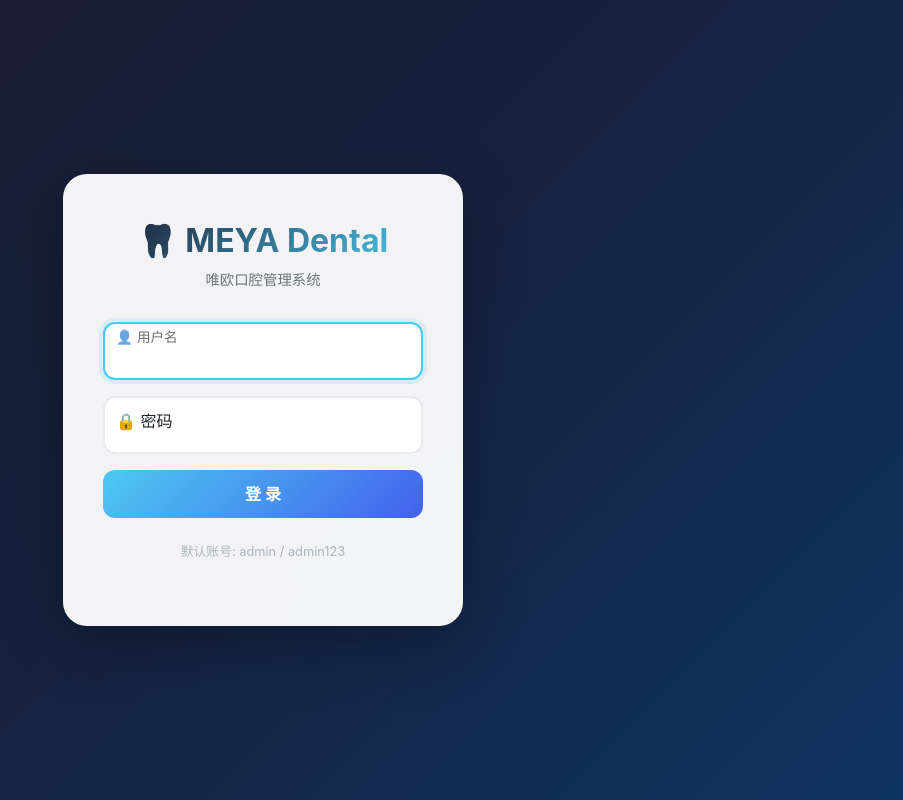
After one commit to morrowlesleyyy-cloud/finger-dental-manager, a Flask app: page /login in a window 1280 px wide. The commit adds this page. Shown: the whole page, without its empty margins (377-1280 px from the left). Run offline with Flask 3, Linux system fonts and the light colour scheme.

Commit message:
add login authentication
- Login page with admin/admin123 (configurable via env vars)
- Session-based auth with @login_required decorator
- Logout button in header
- Auto-redirect to login on expired session
- API 401 handling for SPA

```diff
--- a/app.py
+++ b/app.py
@@ -5,8 +5,9 @@ import json
 import uuid
 from datetime import datetime, date, timedelta
 from flask import (Flask, render_template, request, jsonify, redirect,
-                   url_for, flash, Response, send_from_directory)
+                   url_for, flash, Response, send_from_directory, session as flask_session)
 from sqlalchemy import func, extract, or_
+from functools import wraps
 
 # Add parent dir for imports
 sys.path.insert(0, os.path.dirname(os.path.abspath(__file__)))
@@ -27,6 +28,30 @@ app.config['SQLALCHEMY_TRACK_MODIFICATIONS'] = False
 from models import db, Patient, Appointment, Transaction
 db.init_app(app)
 
+# =================== Auth Configuration ===================
+# Change these via environment variables
+ADMIN_USERNAME = os.environ.get('ADMIN_USERNAME', 'admin')
+ADMIN_PASSWORD = os.environ.get('ADMIN_PASSWORD', 'admin123')
+
+def login_required(f):
+    """Require valid session for route."""
+    @wraps(f)
+    def decorated(*args, **kwargs):
+        if not flask_session.get('logged_in'):
+            # API routes return 401, page routes redirect
+            if request.path.startswith('/api/'):
+                return jsonify({'error': 'unauthorized'}), 401
+            return redirect(url_for('login_page'))
+        return f(*args, **kwargs)
+    return decorated
+
+def no_cache(response):
+    """Add headers to prevent caching of protected pages."""
+    response.headers['Cache-Control'] = 'no-store, no-cache, must-revalidate, max-age=0'
+    response.headers['Pragma'] = 'no-cache'
+    response.headers['Expires'] = '0'
+    return response
+
 # =================== SSE 客户端管理 ===================
 sse_clients = []
 
@@ -46,11 +71,49 @@ def sse_broadcast(event, data):
 with app.app_context():
     db.create_all()
 
+# =================== Auth Routes ===================
+
+@app.route('/login', methods=['GET'])
+def login_page():
+    if flask_session.get('logged_in'):
+        return redirect(url_for('index'))
+    return render_template('login.html')
+
+
+@app.route('/api/login', methods=['POST'])
+def api_login():
+    data = request.get_json()
+    username = data.get('username', '')
+    password = data.get('password', '')
+
+    if username == ADMIN_USERNAME and password == ADMIN_PASSWORD:
+        flask_session['logged_in'] = True
+        flask_session['username'] = username
+        return jsonify({'success': True})
+
+    return jsonify({'success': False, 'error': '用户名或密码错误'}), 401
+
+
+@app.route('/api/logout', methods=['POST'])
+def api_logout():
+    flask_session.clear()
+    return jsonify({'success': True})
+
+
+@app.route('/api/auth/check')
+def api_auth_check():
+    return jsonify({
+        'logged_in': flask_session.get('logged_in', False),
+        'username': flask_session.get('username', ''),
+    })
+
+
 # =================== 主页 / Dashboard ===================
 
 @app.route('/')
+@login_required
 def index():
-    return render_template('base.html')
+    return no_cache(render_template('base.html'))
 
 
 @app.route('/api/dashboard')
@@ -159,6 +222,7 @@ def api_dashboard():
 # =================== 患者管理 ===================
 
 @app.route('/patients')
+@login_required
 def patients_page():
     return render_template('patients.html')
 
@@ -257,6 +321,7 @@ def api_delete_patient(pid):
 # =================== 预约管理 ===================
 
 @app.route('/appointments')
+@login_required
 def appointments_page():
     return render_template('appointments.html')
 
@@ -407,6 +472,7 @@ def api_delete_appointment(aid):
 # =================== 成交管理 ===================
 
 @app.route('/transactions')
+@login_required
 def transactions_page():
     return render_template('transactions.html')
 
@@ -542,6 +608,7 @@ def api_delete_transaction(tid):
 # =================== 报表 ===================
 
 @app.route('/reports')
+@login_required
 def reports_page():
     return render_template('reports.html')
 
@@ -608,6 +675,7 @@ def api_reports_overview():
 # =================== 数据导入 ===================
 
 @app.route('/import')
+@login_required
 def import_page():
     return render_template('import.html')
 
--- /dev/null
+++ b/templates/login.html
@@ -0,0 +1,187 @@
+<!DOCTYPE html>
+<html lang="zh-CN">
+<head>
+    <meta charset="UTF-8">
+    <meta name="viewport" content="width=device-width, initial-scale=1.0">
+    <title>MEYA Dental 管理系统 - 登录</title>
+    <link href="https://cdn.jsdelivr.net/npm/bootstrap@5.3.3/dist/css/bootstrap.min.css" rel="stylesheet">
+    <style>
+        body {
+            background: linear-gradient(135deg, #1a1a2e 0%, #16213e 50%, #0f3460 100%);
+            min-height: 100vh;
+            display: flex;
+            align-items: center;
+            justify-content: center;
+            font-family: -apple-system, BlinkMacSystemFont, 'Segoe UI', 'PingFang SC', 'Microsoft YaHei', sans-serif;
+        }
+        .login-card {
+            background: rgba(255, 255, 255, 0.95);
+            backdrop-filter: blur(20px);
+            border-radius: 24px;
+            padding: 48px 40px;
+            width: 100%;
+            max-width: 400px;
+            box-shadow: 0 20px 60px rgba(0, 0, 0, 0.3);
+        }
+        .login-logo {
+            text-align: center;
+            margin-bottom: 32px;
+        }
+        .login-logo h1 {
+            font-size: 2rem;
+            font-weight: 700;
+            background: linear-gradient(135deg, #1a1a2e, #4cc9f0);
+            -webkit-background-clip: text;
+            -webkit-text-fill-color: transparent;
+            background-clip: text;
+        }
+        .login-logo p {
+            color: #6c757d;
+            font-size: 0.9rem;
+            margin-top: 4px;
+        }
+        .form-floating {
+            margin-bottom: 16px;
+        }
+        .form-floating input {
+            border: 2px solid #e9ecef;
+            border-radius: 12px;
+            padding: 16px 12px;
+            height: auto;
+        }
+        .form-floating input:focus {
+            border-color: #4cc9f0;
+            box-shadow: 0 0 0 4px rgba(76, 201, 240, 0.15);
+        }
+        .form-floating label {
+            padding: 12px;
+        }
+        .btn-login {
+            width: 100%;
+            padding: 12px;
+            border-radius: 12px;
+            font-weight: 600;
+            font-size: 1rem;
+            background: linear-gradient(135deg, #4cc9f0, #4361ee);
+            border: none;
+            color: #fff;
+            transition: all 0.2s;
+        }
+        .btn-login:hover {
+            transform: translateY(-1px);
+            box-shadow: 0 4px 12px rgba(76, 201, 240, 0.4);
+        }
+        .btn-login:disabled {
+            opacity: 0.6;
+            transform: none;
+        }
+        .alert {
+            border-radius: 12px;
+            display: none;
+        }
+        .footer {
+            text-align: center;
+            margin-top: 24px;
+            color: #adb5bd;
+            font-size: 0.8rem;
+        }
+        .spinner {
+            display: none;
+            width: 20px;
+            height: 20px;
+            border: 2px solid rgba(255,255,255,0.3);
+            border-top-color: #fff;
+            border-radius: 50%;
+            animation: spin 0.6s linear infinite;
+            margin: 0 auto;
+        }
+        @keyframes spin { to { transform: rotate(360deg); } }
+    </style>
+</head>
+<body>
+    <div class="login-card">
+        <div class="login-logo">
+            <h1>🦷 MEYA Dental</h1>
+            <p>唯欧口腔管理系统</p>
+        </div>
+
+        <div class="alert alert-danger" id="errorAlert" role="alert"></div>
+
+        <form id="loginForm" onsubmit="return handleLogin(event)">
+            <div class="form-floating">
+                <input type="text" class="form-control" id="username"
+                       placeholder="用户名" autocomplete="username" autofocus required>
+                <label for="username">👤 用户名</label>
+            </div>
+            <div class="form-floating">
+                <input type="password" class="form-control" id="password"
+                       placeholder="密码" autocomplete="current-password" required>
+                <label for="password">🔒 密码</label>
+            </div>
+            <button type="submit" class="btn btn-login" id="loginBtn">
+                <span id="btnText">登 录</span>
+                <div class="spinner" id="btnSpinner"></div>
+            </button>
+        </form>
+
+        <div class="footer">
+            <p>默认账号: admin / admin123</p>
+        </div>
+    </div>
+
+    <script>
+    async function handleLogin(e) {
+        e.preventDefault();
+        const username = document.getElementById('username').value.trim();
+        const password = document.getElementById('password').value.trim();
+        const btn = document.getElementById('loginBtn');
+        const btnText = document.getElementById('btnText');
+        const spinner = document.getElementById('btnSpinner');
+        const alert = document.getElementById('errorAlert');
+
+        if (!username || !password) {
+            showError('请输入用户名和密码');
+            return false;
+        }
+
+        btn.disabled = true;
+        btnText.style.display = 'none';
+        spinner.style.display = 'block';
+        alert.style.display = 'none';
+
+        try {
+            const res = await fetch('/api/login', {
+                method: 'POST',
+                headers: {'Content-Type': 'application/json'},
+                body: JSON.stringify({username, password})
+            });
+            const data = await res.json();
+
+            if (data.success) {
+                window.location.href = '/';
+            } else {
+                showError(data.error || '登录失败');
+                btn.disabled = false;
+                btnText.style.display = 'inline';
+                spinner.style.display = 'none';
+            }
+        } catch (err) {
+            showError('网络错误，请重试');
+            btn.disabled = false;
+            btnText.style.display = 'inline';
+            spinner.style.display = 'none';
+        }
+        return false;
+    }
+
+    function showError(msg) {
+        const alert = document.getElementById('errorAlert');
+        alert.textContent = msg;
+        alert.style.display = 'block';
+    }
+
+    // Auto-focus username on load
+    document.getElementById('username').focus();
+    </script>
+</body>
+</html>
```
Also changed, not shown: templates/base.html (+48 -2 lines).
